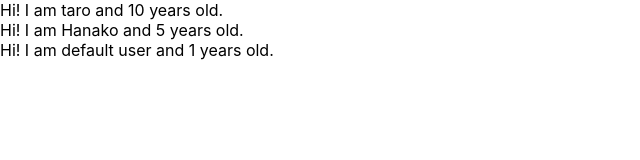
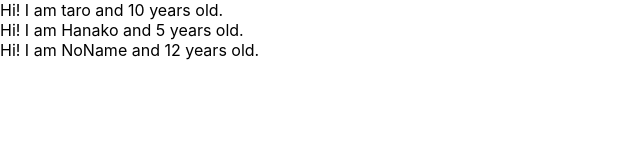
Before and after one commit to Yamamotonasu/redux-test, a React (Create React App) app: page / in a window 1280 px wide. Shown: the top 160 px of the page, without its empty margins (0-640 px from the left). Built offline with nearby package versions, Linux system fonts and the light colour scheme.

Commit message:
add proptypes

```diff
--- a/src/App.js
+++ b/src/App.js
@@ -1,10 +1,11 @@
 import React, { Component } from 'react';
+import PropTypes from 'prop-types'
 
 const App = () => {
   const profiles = [
     { name: "taro", age: 10 },
-    { name: "Hanako", age: 5},
-    { name: "default user" }
+    { name: "Hanako", age: 5 },
+    { name: "NoName", age: 12 }
   ]
   return (
     <div>
@@ -21,8 +22,12 @@ const User = (props) => {
   return <div>Hi! I am {props.name} and {props.age} years old.</div>
 }
 
-User.defaultProps = {
-  age: 1
+// define check prop types
+User.propTypes = {
+  // check string
+  name: PropTypes.string,
+  // check number and age is requireded
+  age: PropTypes.number.isRequired
 }
 
 export default App;
```
